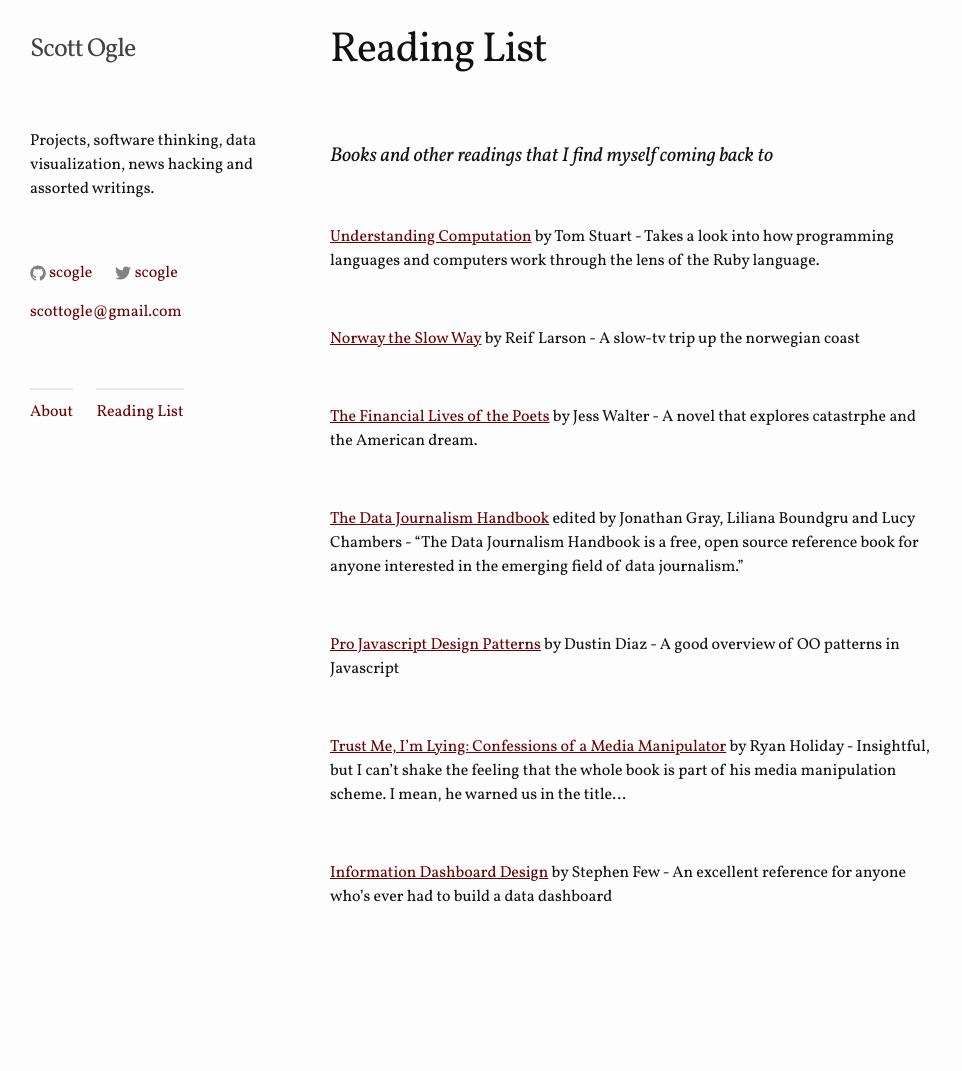
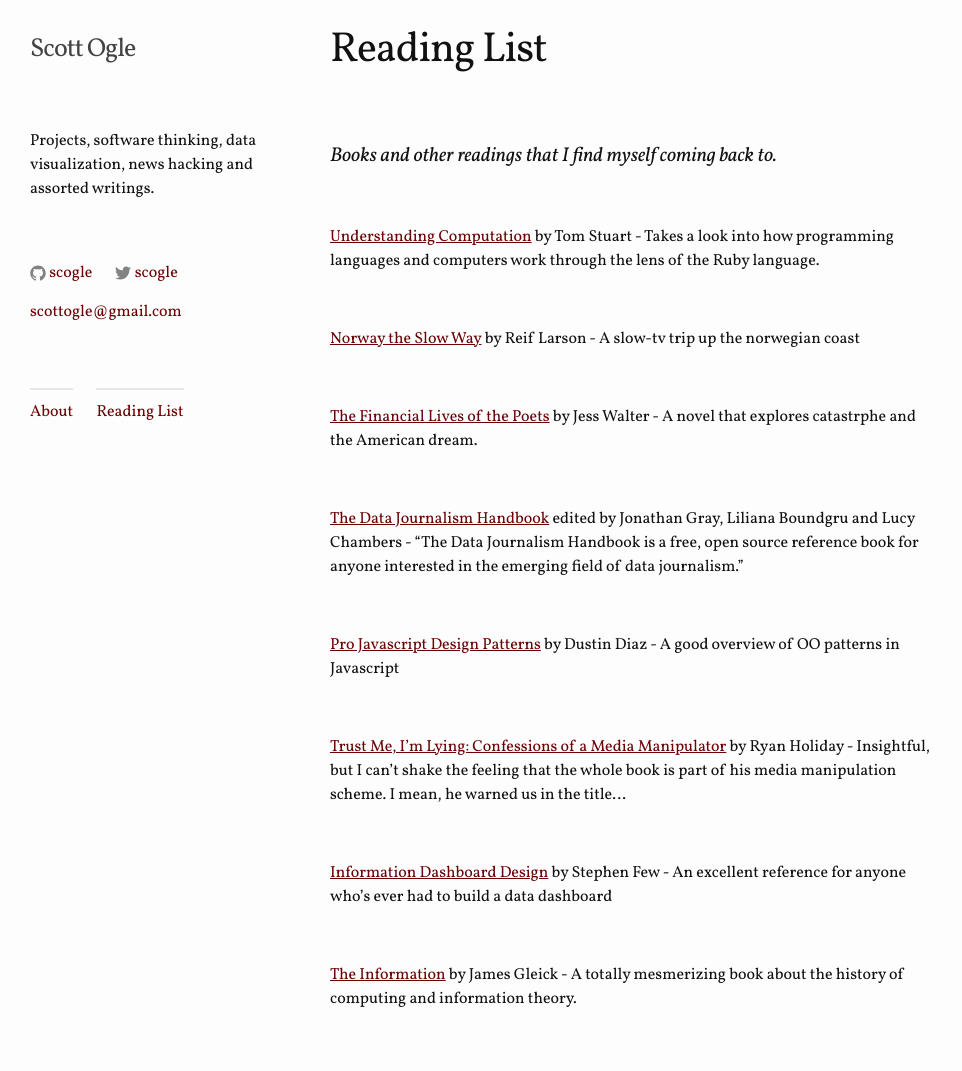
Before and after one commit to scogle/scogle.github.io, a Jekyll site: the page built from reading-list.md, in a window 1280 px wide. Shown: the whole page, without its empty margins (0-962 px from the left). Built offline with Jekyll 4.4.1, drawn with Linux system fonts in a browser that asks for light colours; before the commit the page ends 969 px from its top, so only the background shows below that.

Commit message:
added 'The Information'

```diff
--- a/reading-list.md
+++ b/reading-list.md
@@ -6,7 +6,7 @@
 
 <br />
 
-#### *Books and other readings that I find myself coming back to*
+#### *Books and other readings that I find myself coming back to.*
 
 <br />
 
@@ -35,3 +35,7 @@
 <br />
 
 [Information Dashboard Design](http://amzn.com/0596100167) by Stephen Few - An excellent reference for anyone who's ever had to build a data dashboard
+
+<br />
+
+[The Information](http://amzn.com/1400096235) by James Gleick - A totally mesmerizing book about the history of computing and information theory.
```
